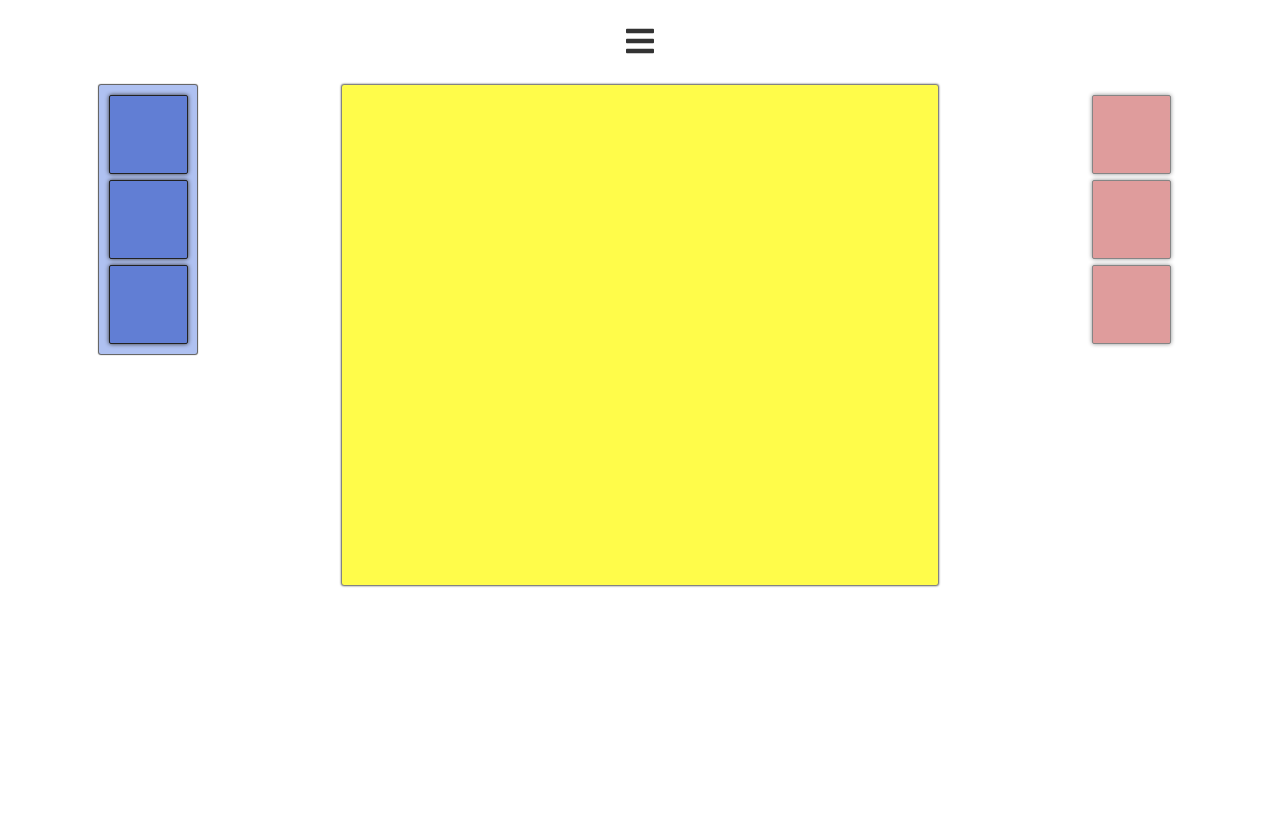
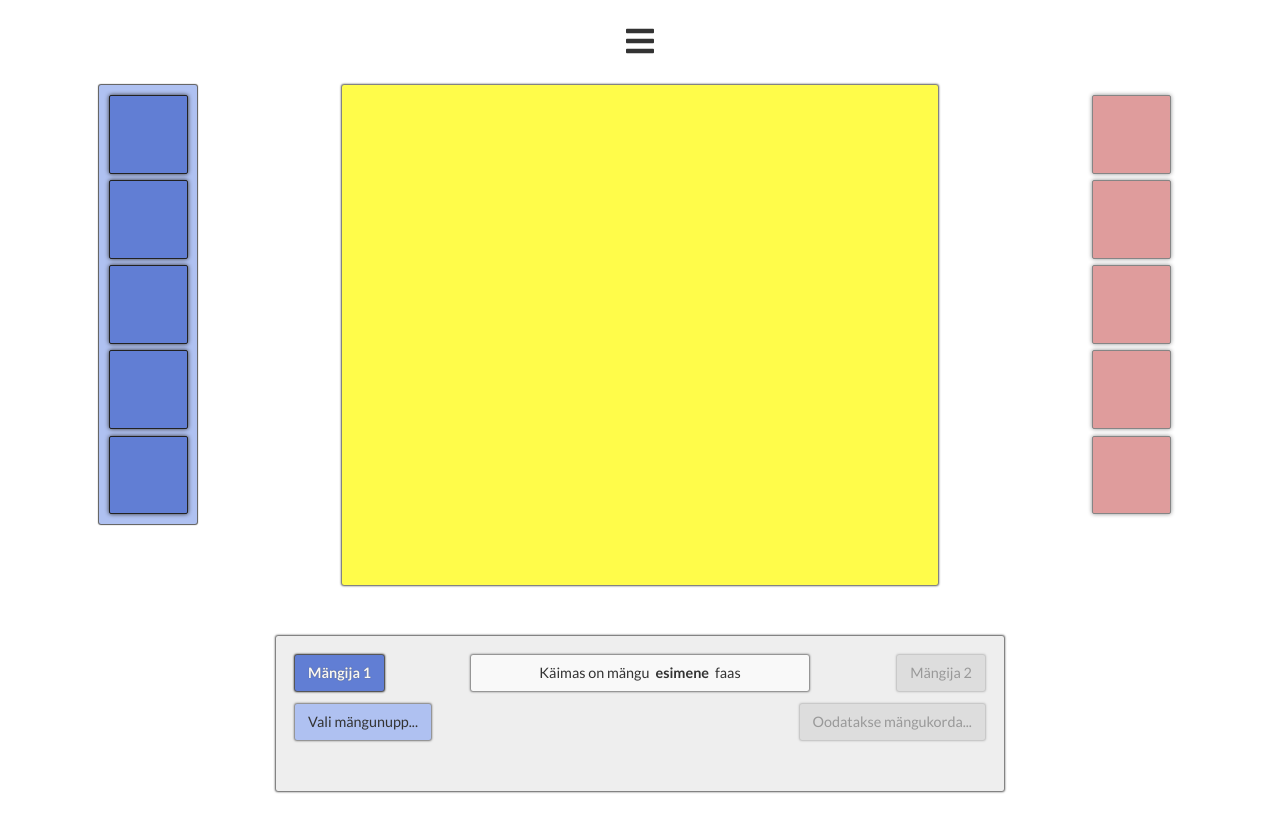
Before and after one commit to karlerikb/css_grid_dara, a website built with webpack: page index.html in a window 1280 px wide. Before the commit the page ends 800 px from the top, so only its background shows below. Built offline with nearby package versions, Linux system fonts and the light colour scheme.

Commit message:
added dynamic hints functionality

```diff
--- a/app/css/style.css
+++ b/app/css/style.css
@@ -5,7 +5,8 @@ body {
 
 /* Defining Grid Elements */
 
-.gameContainer, .piecesContainer, .gameboard, .menu {
+.gameContainer, .piecesContainer, .hintsContainer,
+.additionalDetails, .gameboard, .menu {
   display: grid;
 }
 
@@ -155,11 +156,112 @@ body {
 /* Hints Container Element */
 
 .hintsContainer {
+  margin: 3vw 0;
   border-radius: 2px;
+  box-shadow: 0 0 2px 1px #575757;
   padding: 1vw;
+  width: 100%;
+  background: #eee;
+  font-size: calc(1rem / 2 + .5vw);
   text-align: center;
+  grid-template-columns: 1fr 2fr 1fr;
+  grid-template-areas:
+    "playerOneTurn           gamePhase              playerTwoTurn        "
+    "playerTurnDescription   playerTurnDescription  playerTurnDescription"
+    "additionalDetails       additionalDetails      additionalDetails    "
+  ;
   grid-area: hintsContainer
 }
+
+.playerInHints, .turnInHints,
+.gamePhase, .additionalDetails {
+  margin: .5vw;
+  border-radius: 2px;
+  box-shadow: 0 0 2px 1px #bbb;
+  padding: .75vw 1vw;
+  background: #ddd;
+  color: #999;
+  cursor: default;
+}
+
+.gamePhase {
+  background: #f9f9f9;
+  box-shadow: 0 0 2px 1px #777;
+  color: #333;
+}
+
+.playerInHints.active {
+  font-weight: 700;
+}
+
+.playerInHints.playerOne { grid-area: playerOneTurn; }
+.playerInHints.playerTwo { grid-area: playerTwoTurn; }
+
+.turnInHints.playerOne { grid-area: playerTurnDescription; }
+.turnInHints.playerTwo { grid-area: playerTurnDescription; }
+
+.playerInHints.playerOne,
+.turnInHints.playerOne,
+.additionalDetails.playerOne { justify-self: left; }
+.playerInHints.playerTwo,
+.turnInHints.playerTwo,
+.additionalDetails.playerTwo { justify-self: right; }
+
+.playerInHints.playerOne.active { background: #617ed4; }
+.playerInHints.playerTwo.active { background: #c54c4c; }
+
+.playerInHints.active {
+  box-shadow: 0 0 2px 1px #202020;
+  color: #f7f7f7;
+  text-shadow: 0 0 1px #555;
+}
+
+.turnInHints.active,
+.additionalDetails.playerOne,
+.additionalDetails.playerTwo {
+  box-shadow: 0 0 2px 1px #777;
+  color: #333;
+}
+
+
+.gamePhase {
+  grid-area: gamePhase;
+}
+.additionalDetails {
+  grid-area: additionalDetails;
+  grid-template-columns: 1fr;
+}
+
+.additionalDetails > .detail:first-child {
+  margin-top: 0;
+  margin-bottom: .25vw;
+}
+.additionalDetails > .detail {
+  margin: .25vw 0;
+}
+.additionalDetails > .detail:last-child {
+  margin-top: .25vw;
+  margin-bottom: 0;
+}
+.additionalDetails.playerOne { justify-items: left; }
+.additionalDetails.playerTwo { justify-items: right; }
+
+.additionalDetails.playerOne,
+.turnInHints.playerOne.active {
+  background: #afc1f1;
+}
+.additionalDetails.playerTwo,
+.turnInHints.playerTwo.active {
+  background: #eeb1b1;
+}
+
+.hintsContainer strong {
+  padding: 0 .25vw;
+  font-weight: 700;
+}
+
+
+
 
 
 /* Game Piece Elements */
@@ -273,3 +375,4 @@ body {
 .removed { display: none !important; }
 .notAllowed { cursor: not-allowed !important; }
 .selectable { cursor: pointer !important; }
+.hidden { visibility: hidden !important; }
--- a/app/js/conf/configuration.ts
+++ b/app/js/conf/configuration.ts
@@ -46,7 +46,21 @@ export class Configuration {
     pieceActivated: "pieceActivated",
     gameContainer: "gameContainer",
     menu: "menu",
-    menuList: "gameMenuList"
+    menuList: "gameMenuList",
+    hintsContainer: "hintsContainer",
+    playerInHints: "playerInHints",
+    turnInHints: "turnInHints",
+    gamePhase: "gamePhase",
+    currentPhase: "currentPhase",
+    additionalDetails: "additionalDetails",
+    hidden: "hidden",
+    detail: "detail",
+    noThreeInRow: "noThreeInRow",
+    pieceChangeAllowed: "pieceChangeAllowed",
+    lastMoveNotAllowed: "lastMoveNotAllowed",
+    removingFromThreeInRowNotAllowed: "removingFromThreeInRowNotAllowed",
+    noFourInRow: "noFourInRow",
+    waitingThreeInRowSelection: "waitingThreeInRowSelection"
   }
 
   readonly selectors: ElementSelectors = {
@@ -56,7 +70,13 @@ export class Configuration {
     temporaryPositions: `.${this.classes.gameboard} > .${this.classes.temporaryPosition}`,
     selectableRows: `.${this.classes.threeInRow}.${this.classes.selectableRow}`,
     root: ":root",
-    gameContainer: `.${this.classes.gameContainer}`
+    gameContainer: `.${this.classes.gameContainer}`,
+    playerOneInHints: `.${this.classes.hintsContainer} .${this.classes.playerInHints}.${this.classes.playerOne}`,
+    playerTwoInHints: `.${this.classes.hintsContainer} .${this.classes.playerInHints}.${this.classes.playerTwo}`,
+    playerOneTurnInHints: `.${this.classes.hintsContainer} .${this.classes.turnInHints}.${this.classes.playerOne}`,
+    playerTwoTurnInHints: `.${this.classes.hintsContainer} .${this.classes.turnInHints}.${this.classes.playerTwo}`,
+    gamePhaseName: `.${this.classes.hintsContainer} .${this.classes.gamePhase} > .${this.classes.currentPhase}`,
+    detailsInHints: `.${this.classes.hintsContainer} .${this.classes.additionalDetails}`
   }
 
   readonly menuItems: MenuListItem[] = [
--- a/app/js/conf/helper.ts
+++ b/app/js/conf/helper.ts
@@ -14,6 +14,7 @@ export class Helper {
     if (element.id) newElement.id = element.id;
     if (element.class) newElement.className = element.class;
     if (element.text) newElement.textContent = element.text;
+    if (element.HTML) newElement.innerHTML = element.HTML;
     if (element.area) newElement.style.gridArea = element.area;
     element.parent.appendChild(newElement);
     return newElement;
--- a/app/js/conf/interfaces.ts
+++ b/app/js/conf/interfaces.ts
@@ -5,6 +5,7 @@ export interface NewElement {
   id?: string;
   class?: string;
   text?: string;
+  HTML?: string;
   area?: string;
   parent: HTMLElement | DocumentFragment;
 }
--- a/app/js/conf/settings.ts
+++ b/app/js/conf/settings.ts
@@ -1,6 +1,6 @@
 export class Settings {
   private static _instance: Settings;
-  private _piecesForEachPlayer: number = 3;
+  private _piecesForEachPlayer: number = 5;
   private _animationTime: string = ".5s";
 
   private constructor() {
--- a/app/js/game/game-turn.ts
+++ b/app/js/game/game-turn.ts
@@ -4,9 +4,11 @@ import { State } from "../conf/interfaces";
 import { MovingPieceState } from "./turn-states/moving-piece";
 import { RemovingOpponentPiece } from "./turn-states/removing-opponent-piece";
 import { WaitingThreeInRowSelection } from "./turn-states/waiting-three-in-row-selection";
+import { Hints } from "../hints/hints";
 
 export class GameTurn {
   private _state: State = <State>{};
+  private hints: Hints = Hints.instance;
 
   private waitingPieceActivationState: State;
   private pieceActivatedState: State;
@@ -24,26 +26,31 @@ export class GameTurn {
   }
 
   initializeGameTurn(): void {
+    this.hints.setDefaultHints();
     this.state = this.waitingPieceActivationState;
     this.state.enablePieceActivation();
   }
 
   activatePiece(): void {
+    this.hints.setPieceActivationHints();
     this.state = this.pieceActivatedState;
     this.state.enablePieceHighlight();
   }
 
   movePiece(): void {
+    this.hints.setPieceMovingHints();
     this.state = this.movingPieceState;
     this.state.movingPiece();
   }
 
   removePiece(): void {
+    this.hints.setPieceRemovalHints();
     this.state = this.removingOpponentPiece;
     this.state.removingOpponentPiece();
   }
 
   enableThreeInRowSelection(): void {
+    this.hints.setWaitingThreeInRowSelectionHints();
     this.state = this.waitingThreeInRowSelection;
     this.state.enableMultipleThreeInRowSelection();
   }
--- a/app/js/game/game.ts
+++ b/app/js/game/game.ts
@@ -7,6 +7,7 @@ import { Phase } from "../conf/custom-types";
 import { Helper } from "../conf/helper";
 import { ThreeInRow } from "./rows/three-in-row";
 import { FourInRow } from "./rows/four-in-row";
+import { Hints } from "../hints/hints";
 
 export abstract class Game {
   protected settings: Settings = Settings.instance;
@@ -81,6 +82,7 @@ export abstract class Game {
     const piecesAllowedOnTable: number = 2 * this.settings.piecesForEachPlayer;
     const gamePhases: number = this.conf.phases.length;
     if (piecesOnGameboard === piecesAllowedOnTable && gamePhases === 2) {
+      Hints.instance.switchPhaseInHints();
       this.switchPhase();
       this.removeInactivePhase();
     }
--- a/app/js/game/turn-states/piece-activated.ts
+++ b/app/js/game/turn-states/piece-activated.ts
@@ -1,6 +1,7 @@
 import { GameTurn } from "../game-turn";
 import { Configuration } from "../../conf/configuration";
 import { State } from "../../conf/interfaces";
+import { Hints } from "../../hints/hints";
 
 export class PieceActivatedState implements State {
   private conf: Configuration = Configuration.instance;
@@ -17,6 +18,7 @@ export class PieceActivatedState implements State {
       this.deactivatePieces();
       this.removeActivePieceReference();
       this.removeGameboardPositions();
+      Hints.instance.setDefaultHints();
     } else {
       this.togglePieceActivation();
       this.highlightActivePiece();
--- /dev/null
+++ b/app/js/hints/hints.ts
@@ -0,0 +1,241 @@
+import { Configuration } from "../conf/configuration";
+import { Helper } from "../conf/helper";
+
+export class Hints {
+  private static _instance: Hints;
+  private conf: Configuration = Configuration.instance;
+  private gameTurnDescriptions = {
+    waitingTurn: "Oodatakse mängukorda...",
+    waitingPieceActivation: "Vali mängunupp...",
+    waitingPositionSelection: "Vali positsioon mängulaual...",
+    movingPiece: "Nuppu liigutatakse...",
+    waitingThreeInRowSelection: "Vali üks kolmestest ridadest...",
+    removeOpponentPiece: "Tekitasid kolmese rea! Eemalda vastaselt üks mängunupp...",
+  };
+
+  private additionalDetails = {
+    pieceChangeAllowed: {
+      active: false,
+      text: "Aktiveeritud mängunuppu <strong>saab</strong> vahetada või deaktiveerida"
+    },
+    noThreeInRow: {
+      active: false,
+      text: "Nupu paigutamisel lauale <strong>ei tohi</strong> tekkida kolmest rida"
+    },
+    lastMoveNotAllowed: {
+      active: false,
+      text: "Viimasena liigutatud nuppu <strong>ei saa</strong> liigutada tagasi positsioonile, kus oldi eelmise mängukorra ajal"
+    },
+    removingFromThreeInRowNotAllowed: {
+      active: false,
+      text: "Mängunuppu <strong>ei saa</strong> eemaldada vastase kolmesest reast"
+    },
+    noFourInRow: {
+      active: false,
+      text: "Nupu liigutamisel <strong>ei tohi</strong> tekkida neljast rida"
+    }
+  }
+
+  private constructor() {
+  }
+
+  switchPhaseInHints(): void {
+    this.phaseInHints.textContent = (this.conf.activePhase.name === "one") ? "esimene" : "teine";
+  }
+
+  setDefaultHints(): void {
+    this.setPlayerNamesInHints();
+    this.initializePlayersTurnDescriptions();
+    this.resetAllAdditionalDetails();
+    this.resetAdditionalDetails();
+    this.switchPhaseInHints();
+  }
+
+  setPieceActivationHints(): void {
+    this.activePlayerTurnDescription.textContent = this.gameTurnDescriptions.waitingPositionSelection;
+    this.showAdditionalDetails();
+    this.setPieceChangeAllowedDetail();
+  }
+
+  setPieceMovingHints(): void {
+    this.activePlayerTurnDescription.textContent = this.gameTurnDescriptions.movingPiece;
+    this.resetAllAdditionalDetails();
+    this.resetAdditionalDetails();
+  }
+
+  setPieceRemovalHints(): void {
+    this.activePlayerTurnDescription.textContent = this.gameTurnDescriptions.removeOpponentPiece;
+    this.resetAdditionalDetails();
+    this.setRemovingFromThreeInRowNotAllowedDetail();
+  }
+
+  setWaitingThreeInRowSelectionHints(): void {
+    this.activePlayerTurnDescription.textContent = this.gameTurnDescriptions.waitingThreeInRowSelection;
+    this.resetAdditionalDetails();
+  }
+
+
+  private setRemovingFromThreeInRowNotAllowedDetail(): void {
+    if (this.conf.inactivePlayer.threeInRows.length > 0) {
+      this.showAdditionalDetails();
+      this.additionalDetails.removingFromThreeInRowNotAllowed.active = true;
+      this.configureAdditionalDetails();
+    } else {
+      this.resetAdditionalDetails();
+    }
+  }
+
+  setNoThreeInRowAllowedDetail(): void {
+    if (this.conf.activePhase.name === "one") {
+      this.additionalDetails.noThreeInRow.active = true;
+      this.configureAdditionalDetails();
+    }
+  }
+
+  setLastMoveNotAllowedDetail(): void {
+    this.additionalDetails.lastMoveNotAllowed.active = true;
+    this.configureAdditionalDetails();
+  }
+
+  removeLastMoveNotAllowedDetail(): void {
+    this.additionalDetails.lastMoveNotAllowed.active = false;
+    this.configureAdditionalDetails();
+  }
+
+  setNoFourInRowAllowedDetail(): void {
+    this.additionalDetails.noFourInRow.active = true;
+    this.configureAdditionalDetails();
+  }
+
+  removeNoFourInRowAllowedDetail(): void {
+    this.additionalDetails.noFourInRow.active = false;
+    this.configureAdditionalDetails();
+  }
+
+  private setPieceChangeAllowedDetail(): void {
+    this.additionalDetails.pieceChangeAllowed.active = true;
+    this.configureAdditionalDetails();
+  }
+
+  private showAdditionalDetails(): void {
+    this.additionalDetailsInHints.classList.remove(this.conf.classes.hidden);
+    this.additionalDetailsInHints.classList.add(this.activePlayerClass);
+  }
+
+  private resetAdditionalDetails(): void {
+    this.additionalDetailsInHints.classList.add(this.conf.classes.hidden);
+    this.additionalDetailsInHints.classList.remove(this.activePlayerClass, this.inactivePlayerClass);
+    this.removeAdditionalDetails();
+  }
+
+  private resetAllAdditionalDetails(): void {
+    for (let detail in this.additionalDetails) {
+      this.additionalDetails[detail].active = false;
+    }
+  }
+
+  private removeAdditionalDetails(): void {
+    for (let detail in this.additionalDetails) {
+      const detailElement = document.querySelector(`.${this.conf.classes[detail]}`);
+      if (detailElement && !this.additionalDetails[detail].active) {
+        detailElement.remove();
+      }
+    }
+  }
+
+  private createAdditionalDetails(): void {
+    for (let detail in this.additionalDetails) {
+      const detailElement = document.querySelector(`.${this.conf.classes[detail]}`);
+      if (this.additionalDetails[detail].active && !detailElement) {
+        Helper.create({
+          type: "p", class: `${this.conf.classes.detail} ${this.conf.classes[detail]}`,
+          HTML: this.additionalDetails[detail].text,
+          parent: this.additionalDetailsInHints
+        });
+      }
+    }
+  }
+
+  private configureAdditionalDetails(): void {
+    this.removeAdditionalDetails();
+    this.createAdditionalDetails();
+  }
+
+
+
+
+  private setPlayerNamesInHints(): void {
+    this.activePlayerName();
+    this.inactivePlayerName();
+  }
+
+  private activePlayerName(): void {
+    if (this.activePlayerInHints.textContent !== this.conf.activePlayer.name) {
+      this.activePlayerInHints.textContent = this.conf.activePlayer.name;
+    }
+    this.activePlayerInHints.classList.add(this.conf.classes.activeContainer);
+  }
+
+  private inactivePlayerName(): void {
+    if (this.inactivePlayerInHints.textContent !== this.conf.inactivePlayer.name) {
+      this.inactivePlayerInHints.textContent = this.conf.inactivePlayer.name;
+    }
+    this.inactivePlayerInHints.classList.remove(this.conf.classes.activeContainer);
+  }
+
+  private initializePlayersTurnDescriptions(): void {
+    this.activePlayerDefaultTurnDescription();
+    this.inactivePlayerDefaultTurnDescription();
+  }
+
+  private activePlayerDefaultTurnDescription(): void {
+    this.activePlayerTurnDescription.textContent = this.gameTurnDescriptions.waitingPieceActivation;
+    this.activePlayerTurnDescription.classList.add(this.conf.classes.activeContainer);
+  }
+
+  private inactivePlayerDefaultTurnDescription(): void {
+    this.inactivePlayerTurnDescription.textContent = this.gameTurnDescriptions.waitingTurn;
+    this.inactivePlayerTurnDescription.classList.remove(this.conf.classes.activeContainer);
+  }
+
+
+
+  private get activePlayerTurnDescription(): HTMLElement {
+    return <HTMLElement>document.querySelector(
+      this.conf.selectors[`player${this.conf.activePlayer.numberStringUpperCase}TurnInHints`]
+    );
+  }
+  private get inactivePlayerTurnDescription(): HTMLElement {
+    return <HTMLElement>document.querySelector(
+      this.conf.selectors[`player${this.conf.inactivePlayer.numberStringUpperCase}TurnInHints`]
+    );
+  }
+  private get activePlayerInHints(): HTMLElement {
+    return <HTMLElement>document.querySelector(
+      this.conf.selectors[`player${this.conf.activePlayer.numberStringUpperCase}InHints`]
+    );
+  }
+  private get inactivePlayerInHints(): HTMLElement {
+    return <HTMLElement>document.querySelector(
+      this.conf.selectors[`player${this.conf.inactivePlayer.numberStringUpperCase}InHints`]
+    );
+  }
+  private get additionalDetailsInHints(): HTMLElement {
+    return <HTMLElement>document.querySelector(this.conf.selectors.detailsInHints);
+  }
+  private get activePlayerClass(): string {
+    return this.conf.classes[`player${this.conf.activePlayer.numberStringUpperCase}`];
+  }
+  private get inactivePlayerClass(): string {
+    return this.conf.classes[`player${this.conf.inactivePlayer.numberStringUpperCase}`];
+  }
+  private get phaseInHints(): HTMLElement {
+    return <HTMLElement>document.querySelector(this.conf.selectors.gamePhaseName);
+  }
+  public static get instance(): Hints {
+    if (!Hints._instance) {
+      Hints._instance = new Hints();
+    }
+    return Hints._instance;
+  }
+}
--- a/app/js/players/player.ts
+++ b/app/js/players/player.ts
@@ -3,7 +3,7 @@ import { Settings } from "../conf/settings";
 import { Piece } from "./piece";
 import { Configuration } from "../conf/configuration";
 import { PlayerThreeInRow } from "../conf/custom-types";
-
+import { Hints } from "../hints/hints";
 
 export class Player {
   active: boolean = false;
--- a/index.html
+++ b/index.html
@@ -5,7 +5,7 @@
   <meta name="viewport" content="width=device-width, initial-scale=1.0">
   <meta http-equiv="X-UA-Compatible" content="ie=edge">
 
-  <link rel="stylesheet" href="https://fonts.googleapis.com/css?family=Lato:400">
+  <link rel="stylesheet" href="https://fonts.googleapis.com/css?family=Lato:400,700">
   <link rel="stylesheet" href="https://use.fontawesome.com/releases/v5.8.1/css/all.css" integrity="sha384-50oBUHEmvpQ+1lW4y57PTFmhCaXp0ML5d60M1M7uH2+nqUivzIebhndOJK28anvf" crossorigin="anonymous">
 
   <link rel="stylesheet" href="app/css/style.css">
@@ -20,9 +20,12 @@
     <div class="gameboard">
     </div>
     <div class="hintsContainer">
-      <p><span class="gamePhase"></span> <span class="playerTurn"></span></p>
-      <p><span class="turnDescription"></span></p>
-      <p><span class="additionDescription"></span></p>
+      <p class="playerInHints playerOne"></p>
+      <p class="playerInHints playerTwo"></p>
+      <p class="gamePhase">Käimas on mängu <strong class="currentPhase"></strong> faas</p>
+      <p class="turnInHints playerOne"></p>
+      <p class="turnInHints playerTwo"></p>
+      <div class="additionalDetails"></div>
     </div>
   </div>
   <script src="dist/bundle.js"></script>
```
Also changed, not shown: app/js/conf/custom-types.ts (+22 -2 lines), app/js/game/phase-one.ts (+7 -1 lines), app/js/game/phase-two.ts (+31 -0 lines), dist/bundle.js.
